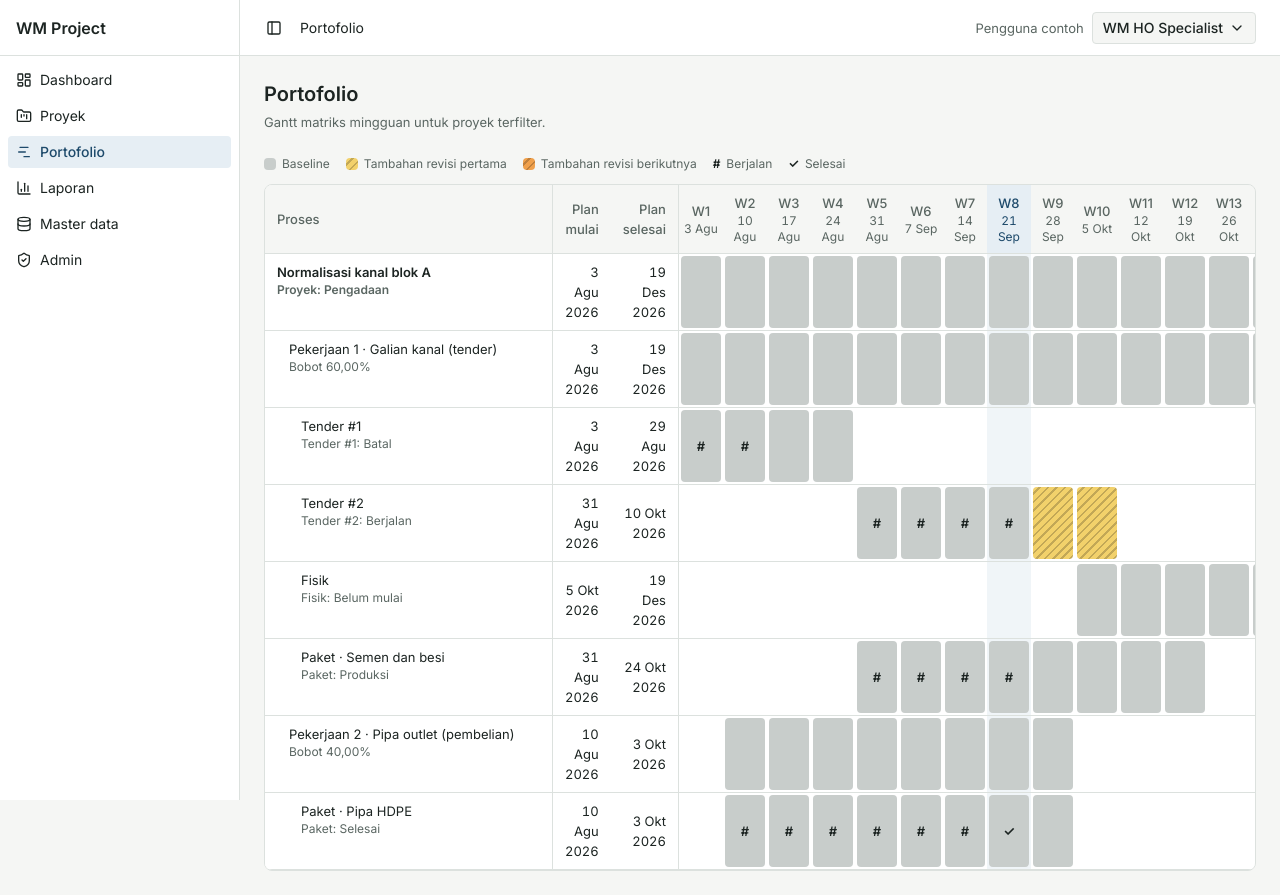
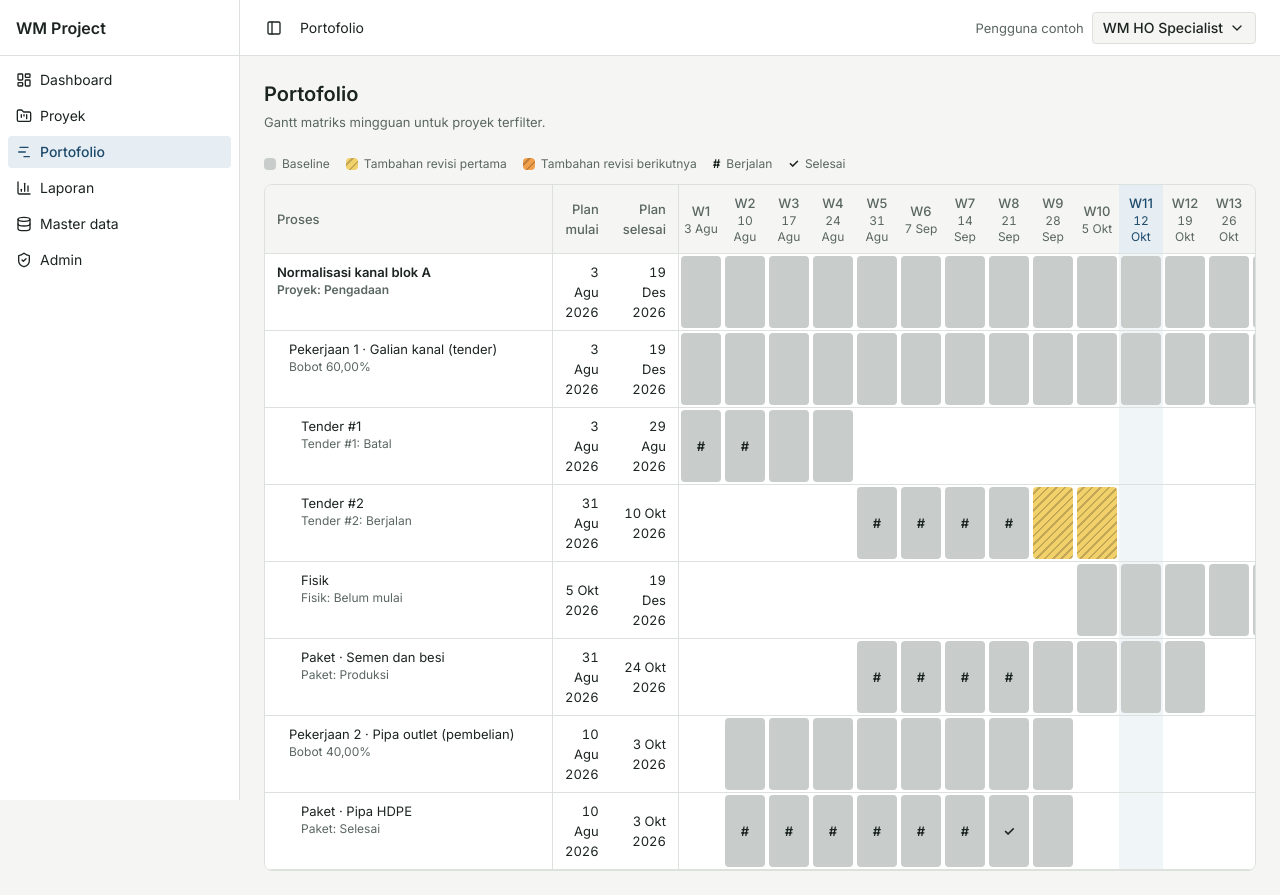
Before and after one commit to rssyid/wm-project-management, a Next.js app: page /portofolio in a window 1280 px wide. Built offline with nearby package versions, Linux system fonts and the light colour scheme.

Commit message:
fix(prototype): align Gantt current-week marker with today
GANTT_CURRENT_WEEK 8 -> 11; today is Tue 13 Oct 2026 and the week starting Mon 12 Oct is W11 from the 2026-08-03 Monday anchor (docs/01 §11). Also align docs/05 §5 dashboard wording with rule 35: divider-separated KPI row, not cards.

```diff
--- a/src/prototype/sample-data.ts
+++ b/src/prototype/sample-data.ts
@@ -184,8 +184,10 @@ function row(
   };
 }
 
+// docs/01 §11: W1 is the Monday of the earliest week. 2026-08-03 is a Monday and 2026-10-12 is
+// W11, the week this prototype was reviewed.
 export const GANTT_FIRST_MONDAY = "2026-08-03";
-export const GANTT_CURRENT_WEEK = 8;
+export const GANTT_CURRENT_WEEK = 11;
 
 export const SAMPLE_GANTT: readonly GanttRow[] = [
   row(
```
Also changed, not shown: 1 other file (tests, documents, lock files or other folders).
